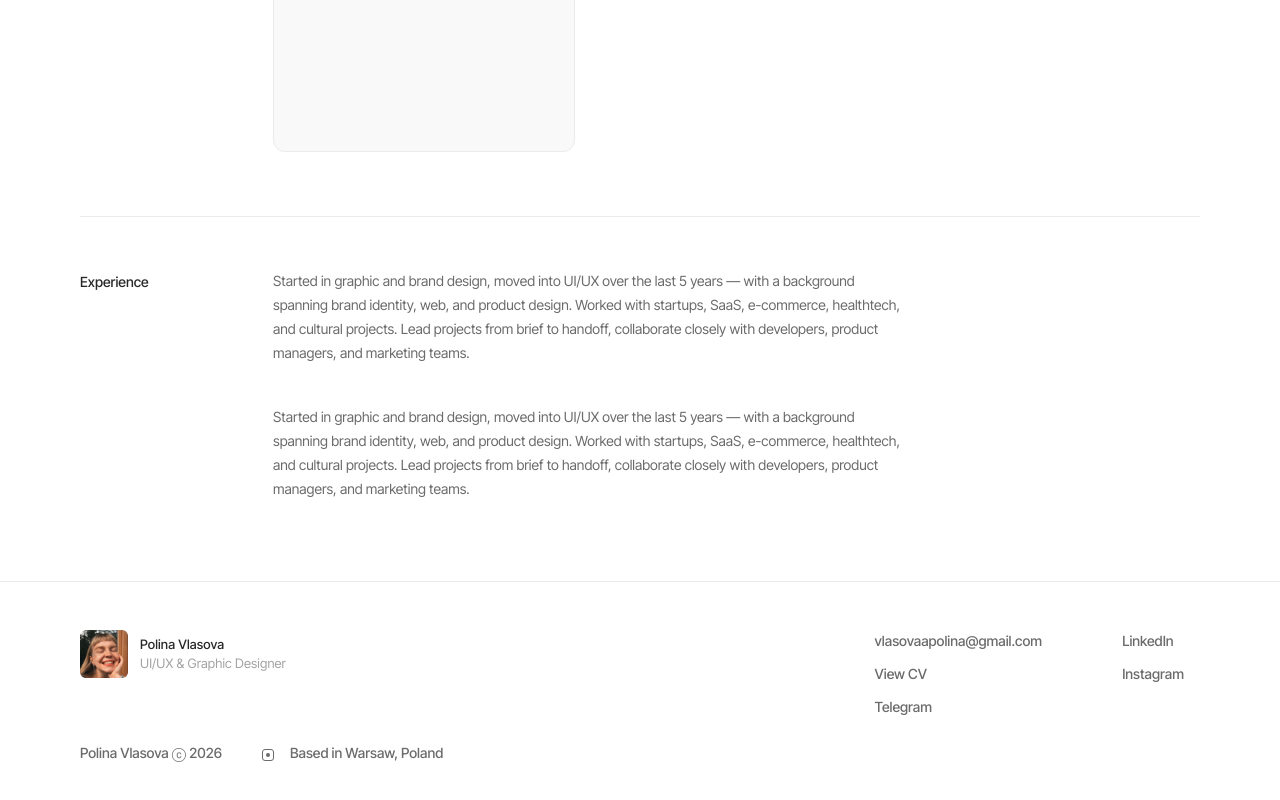
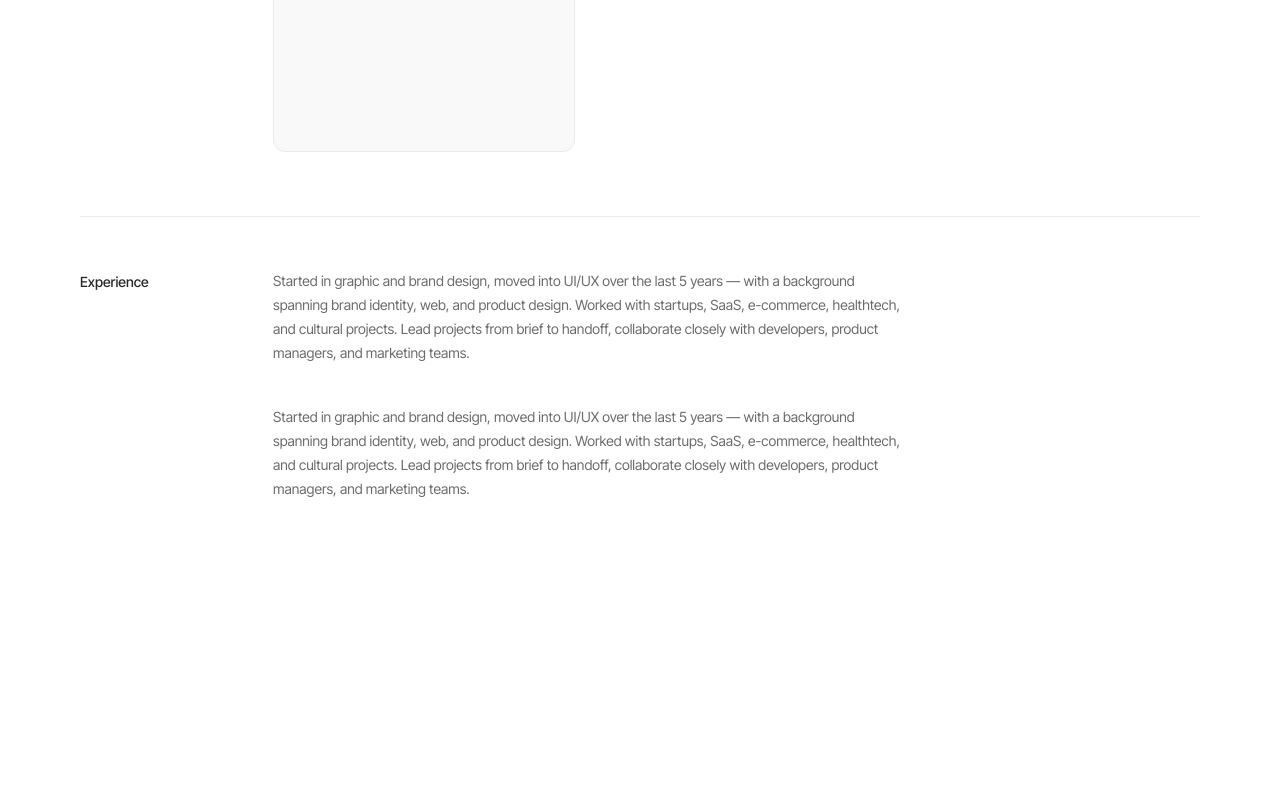
Before and after one commit to vlasovapolina/vlasovapolina, a Next.js app: page /about in a window 1280 px wide. Shown: the part 334-1134 px from the top of the page. After the commit the page ends 915 px from the top, so only its background shows below. Built offline with nearby package versions, Linux system fonts and the light colour scheme.

Commit message:
fix: remove Footer from home and About — only on case pages

```diff
--- a/app/about/page.tsx
+++ b/app/about/page.tsx
@@ -1,7 +1,5 @@
 "use client";
 import Header from "@/components/layout/Header";
-import Footer from "@/components/layout/Footer";
-import ScrollToTop from "@/components/ui/ScrollToTop";
 import HoverLink from "@/components/ui/HoverLink";
 
 export default function AboutPage() {
@@ -125,8 +123,6 @@ export default function AboutPage() {
           .about-label { width: auto !important; }
         }
       `}</style>
-      <Footer />
-      <ScrollToTop />
     </>
   );
 }
--- a/app/page.tsx
+++ b/app/page.tsx
@@ -2,8 +2,6 @@
 import { useState } from "react";
 import { motion } from "framer-motion";
 import Header from "@/components/layout/Header";
-import Footer from "@/components/layout/Footer";
-import ScrollToTop from "@/components/ui/ScrollToTop";
 import Link from "next/link";
 import HoverLink from "@/components/ui/HoverLink";
 
@@ -287,8 +285,6 @@ export default function HomePage() {
           .mobile-bio-short { display: none !important; }
         }
       `}</style>
-      <Footer />
-      <ScrollToTop />
     </>
   );
 }
```
